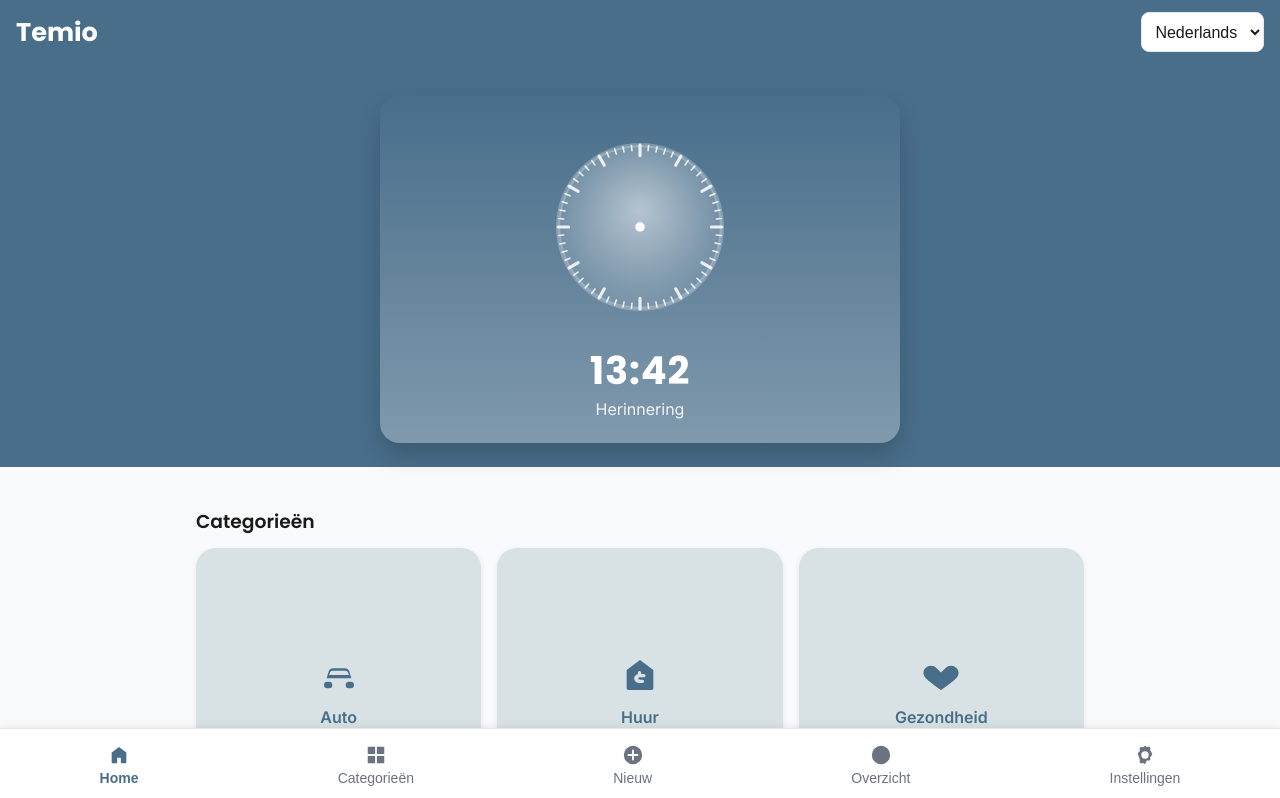
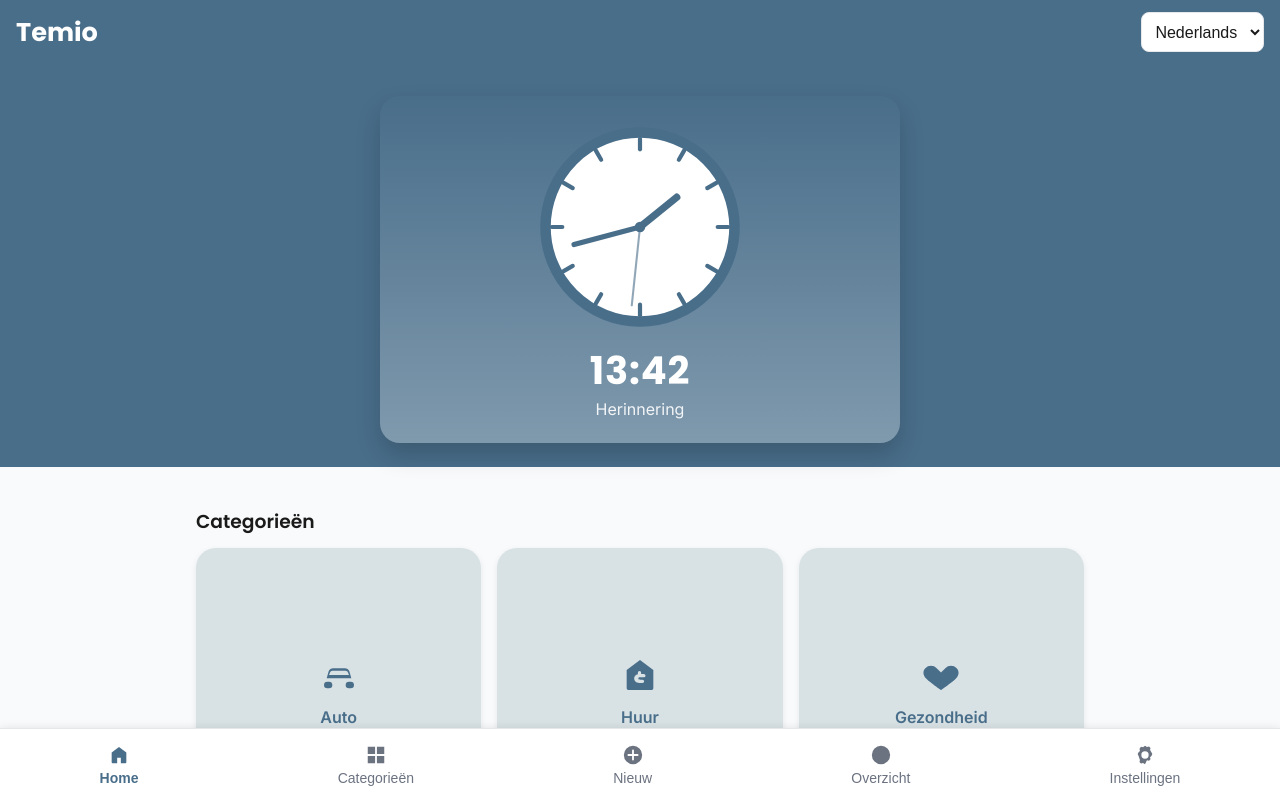
Before and after one commit to harrolds/temio, a React (Vite) app: page / in a window 1280 px wide. Shown: the top 798 px of the page. Built offline with nearby package versions, Linux system fonts and the light colour scheme.

Commit message:
Update HeroClock.jsx

```diff
--- a/src/components/common/HeroClock.jsx
+++ b/src/components/common/HeroClock.jsx
@@ -1,64 +1,56 @@
 import React, { useEffect, useState } from "react";
 
 /**
- * HeroClock – v2 (Temio look)
- * - Card met afgeronde hoeken
- * - Donkerblauw → lichter blauw verticale gradient
- * - Ronde klok met ticks, dikkere wijzers, middenpunt
- * - Digitale tijd + subtitel "Herinnering"
+ * HeroClock – Temio v3 (volledig volgens ontwerp)
+ * Witte klok met dikke blauwe rand, blauwe wijzers en 5-minuten indicators.
  */
 export default function HeroClock() {
   const [now, setNow] = useState(new Date());
 
   useEffect(() => {
-    const id = setInterval(() => setNow(new Date()), 1000);
-    return () => clearInterval(id);
+    const timer = setInterval(() => setNow(new Date()), 1000);
+    return () => clearInterval(timer);
   }, []);
 
   const h = now.getHours() % 12;
   const m = now.getMinutes();
   const s = now.getSeconds();
 
-  // Rotaties (SVG 360°/60 = 6° per minuut/seconde; uur = 30° + 0.5° per minuut)
-  const secAngle = s * 6;
-  const minAngle = m * 6 + s * 0.1;
-  const hourAngle = h * 30 + m * 0.5;
+  // hoeken t.o.v. 12-uurspositie
+  const hourAngle = (h + m / 60) * 30; // 360/12
+  const minuteAngle = (m + s / 60) * 6;
+  const secondAngle = s * 6;
 
   const pad = (n) => String(n).padStart(2, "0");
-  const digital = `${pad(now.getHours())}:${pad(m)}`;
+  const digital = `${pad(now.getHours())}:${pad(now.getMinutes())}`;
 
   return (
     <div className="hero-clock-card hero-clock--temio">
-      {/* Ronde klok */}
       <div className="hero-clock-face">
         <svg
           className="hero-clock-svg"
           viewBox="0 0 200 200"
-          role="img"
-          aria-label="Analoge klok"
+          xmlns="http://www.w3.org/2000/svg"
         >
-          <defs>
-            {/* zachte glare op de klok */}
-            <radialGradient id="faceGlow" cx="50%" cy="40%" r="70%">
-              <stop offset="0%" stopColor="rgba(255,255,255,0.55)" />
-              <stop offset="70%" stopColor="rgba(255,255,255,0.15)" />
-              <stop offset="100%" stopColor="rgba(255,255,255,0.05)" />
-            </radialGradient>
-          </defs>
+          {/* klokachtergrond */}
+          <circle
+            cx="100"
+            cy="100"
+            r="90"
+            fill="#ffffff"
+            stroke="var(--color-header-bg)"
+            strokeWidth="10"
+          />
 
-          {/* klokschijf */}
-          <circle cx="100" cy="100" r="78" className="clock-face" fill="url(#faceGlow)" />
-
-          {/* ticks (12 dikke + 60 dunne) */}
-          {Array.from({ length: 60 }).map((_, i) => {
-            const isHour = i % 5 === 0;
-            const len = isHour ? 10 : 5;
-            const strokeWidth = isHour ? 3 : 1.5;
-            const angle = (i * Math.PI) / 30;
-            const x1 = 100 + Math.sin(angle) * (78 - len);
-            const y1 = 100 - Math.cos(angle) * (78 - len);
-            const x2 = 100 + Math.sin(angle) * 78;
-            const y2 = 100 - Math.cos(angle) * 78;
+          {/* 5-minuten indicators */}
+          {Array.from({ length: 12 }).map((_, i) => {
+            const angle = (i * Math.PI) / 6; // 30°
+            const inner = 74;
+            const outer = 84;
+            const x1 = 100 + Math.sin(angle) * inner;
+            const y1 = 100 - Math.cos(angle) * inner;
+            const x2 = 100 + Math.sin(angle) * outer;
+            const y2 = 100 - Math.cos(angle) * outer;
             return (
               <line
                 key={i}
@@ -66,8 +58,9 @@ export default function HeroClock() {
                 y1={y1}
                 x2={x2}
                 y2={y2}
-                className="tick"
-                strokeWidth={strokeWidth}
+                stroke="var(--color-header-bg)"
+                strokeWidth="4"
+                strokeLinecap="round"
               />
             );
           })}
@@ -75,35 +68,41 @@ export default function HeroClock() {
           {/* wijzers */}
           <g className="hands">
             <line
-              className="hand hour"
               x1="100"
               y1="100"
               x2="100"
-              y2="58"
+              y2="55"
+              stroke="var(--color-header-bg)"
+              strokeWidth="7"
+              strokeLinecap="round"
               transform={`rotate(${hourAngle} 100 100)`}
             />
             <line
-              className="hand minute"
               x1="100"
               y1="100"
               x2="100"
-              y2="38"
-              transform={`rotate(${minAngle} 100 100)`}
+              y2="35"
+              stroke="var(--color-header-bg)"
+              strokeWidth="5"
+              strokeLinecap="round"
+              transform={`rotate(${minuteAngle} 100 100)`}
             />
             <line
-              className="hand second"
               x1="100"
-              y1="108"
+              y1="100"
               x2="100"
-              y2="26"
-              transform={`rotate(${secAngle} 100 100)`}
+              y2="25"
+              stroke="var(--color-header-bg)"
+              strokeWidth="2"
+              strokeLinecap="round"
+              opacity="0.6"
+              transform={`rotate(${secondAngle} 100 100)`}
             />
-            <circle className="clock-center" cx="100" cy="100" r="4.5" />
+            <circle cx="100" cy="100" r="5" fill="var(--color-header-bg)" />
           </g>
         </svg>
       </div>
 
-      {/* Digitale tijd + subtitel */}
       <div className="hero-clock-digital">{digital}</div>
       <div className="hero-clock-subtitle">Herinnering</div>
     </div>
```
